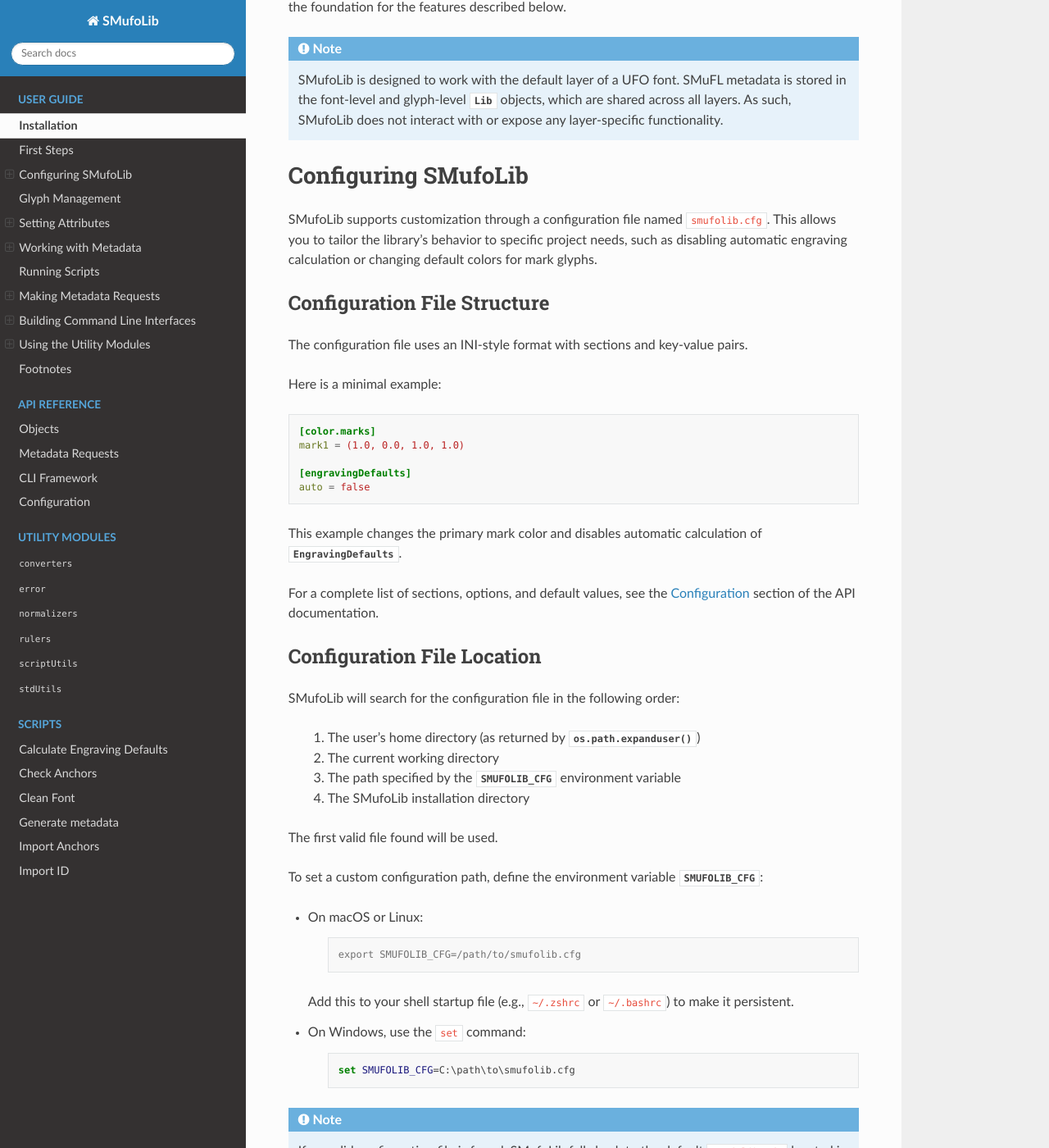
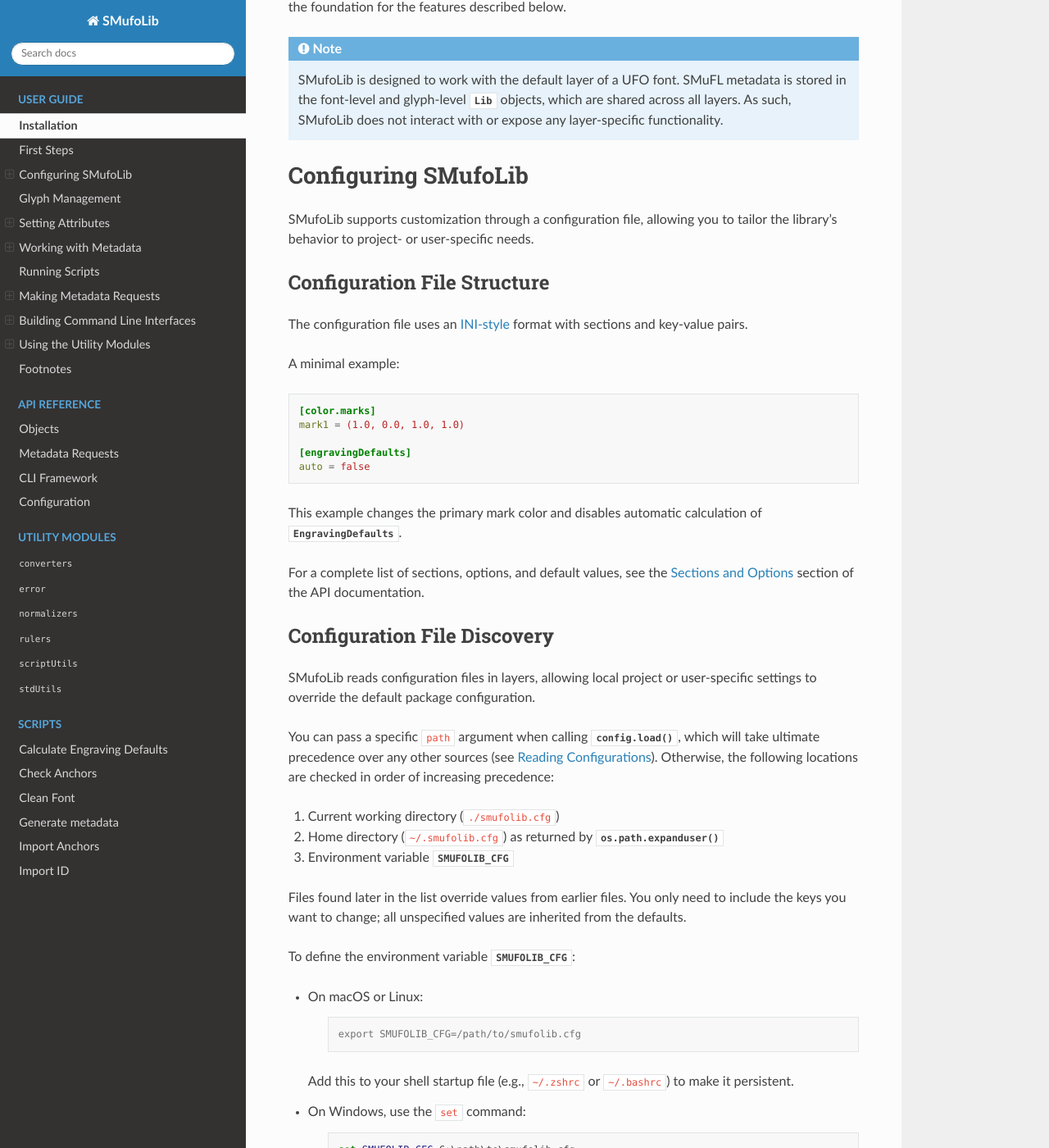
Before and after one commit to knutnergaard/smufolib, a Sphinx documentation site: the page built from docs/user_guide.rst, in a window 1280 px wide and 1400 px high, scrolled down 832 px. Shown: the whole window at 82% size. Built offline with Sphinx 7.4.7 and the Read the Docs theme 3.1.0, drawn with Linux system fonts in a browser that asks for light colours; some of the changed text lies outside the part shown.

Commit message:
Revise configuration documentation.

```diff
--- a/docs/user_guide.rst
+++ b/docs/user_guide.rst
@@ -40,16 +40,17 @@ the foundation for the features described below.
 Configuring SMufoLib
 ====================
 
-SMufoLib supports customization through a configuration file named `smufolib.cfg`.
-This allows you to tailor the library's behavior to specific project needs, such as
-disabling automatic engraving calculation or changing default colors for mark glyphs.
+SMufoLib supports customization through a configuration file, allowing you to tailor the
+library's behavior to project- or user-specific needs.
 
 Configuration File Structure
 ----------------------------
 
-The configuration file uses an INI-style format with sections and key-value pairs.
+The configuration file uses an `INI-style
+<https://docs.python.org/3/library/configparser.html#supported-ini-file-structure>`_
+format with sections and key-value pairs.
 
-Here is a minimal example:
+A minimal example:
 
 .. code-block:: ini
 
@@ -63,21 +64,26 @@ This example changes the primary mark color and disables automatic calculation o
 :class:`.EngravingDefaults`.
 
 For a complete list of sections, options, and default values, see the
-:ref:`configuration` section of the API documentation.
+:ref:`sections-and-options` section of the API documentation.
 
-Configuration File Location
----------------------------
+Configuration File Discovery
+----------------------------
 
-SMufoLib will search for the configuration file in the following order:
+SMufoLib reads configuration files in layers, allowing local project or user-specific
+settings to override the default package configuration.
 
-    #. The user's home directory (as returned by :func:`os.path.expanduser`)
-    #. The current working directory
-    #. The path specified by the :envvar:`SMUFOLIB_CFG` environment variable
-    #. The SMufoLib installation directory
+You can pass a specific `path` argument when calling :func:`.config.load`, which will
+take ultimate precedence over any other sources (see :ref:`reading-configurations`). Otherwise, the following locations are checked in order of increasing precedence:
 
-The first valid file found will be used.
+1. Current working directory (`./smufolib.cfg`)
+2. Home directory (`~/.smufolib.cfg`) as returned by :func:`os.path.expanduser`
+3. Environment variable :envvar:`SMUFOLIB_CFG`
 
-To set a custom configuration path, define the environment variable :envvar:`SMUFOLIB_CFG`:
+Files found later in the list override values from earlier files. You only need to
+include the keys you want to change; all unspecified values are inherited from the
+defaults.
+
+To define the environment variable :envvar:`SMUFOLIB_CFG`:
 
 - On macOS or Linux:
 
@@ -93,17 +99,17 @@ To set a custom configuration path, define the environment variable :envvar:`SMU
 
         set SMUFOLIB_CFG=C:\path\to\smufolib.cfg
 
-.. note::
+.. seealso::
 
-    If no valid configuration file is found, SMufoLib falls back to the default
-    `smufolib.cfg` located in the library's installation directory.
+   For details on which filenames are auto-discovered, see :ref:`About Configuration File Naming <about-configuration-file-naming>`.
+
+.. _reading-configurations:
 
 Reading Configurations
 ----------------------
 
-If you want to access the configuration file settings in your scripts, the
-:func:`.config.load` function will return a parsed instance of `smufolib.cfg` as a
-:class:`dict`:
+If you want to access the configurations in your scripts, the :func:`.config.load`
+function will return a parsed instance of it as a :class:`dict`:
 
     >>> from smufolib import config
     >>> cfg = config.load()
```
Also changed, not shown: docs/api/configuration.rst (+57 -33 lines), 1 other file.
